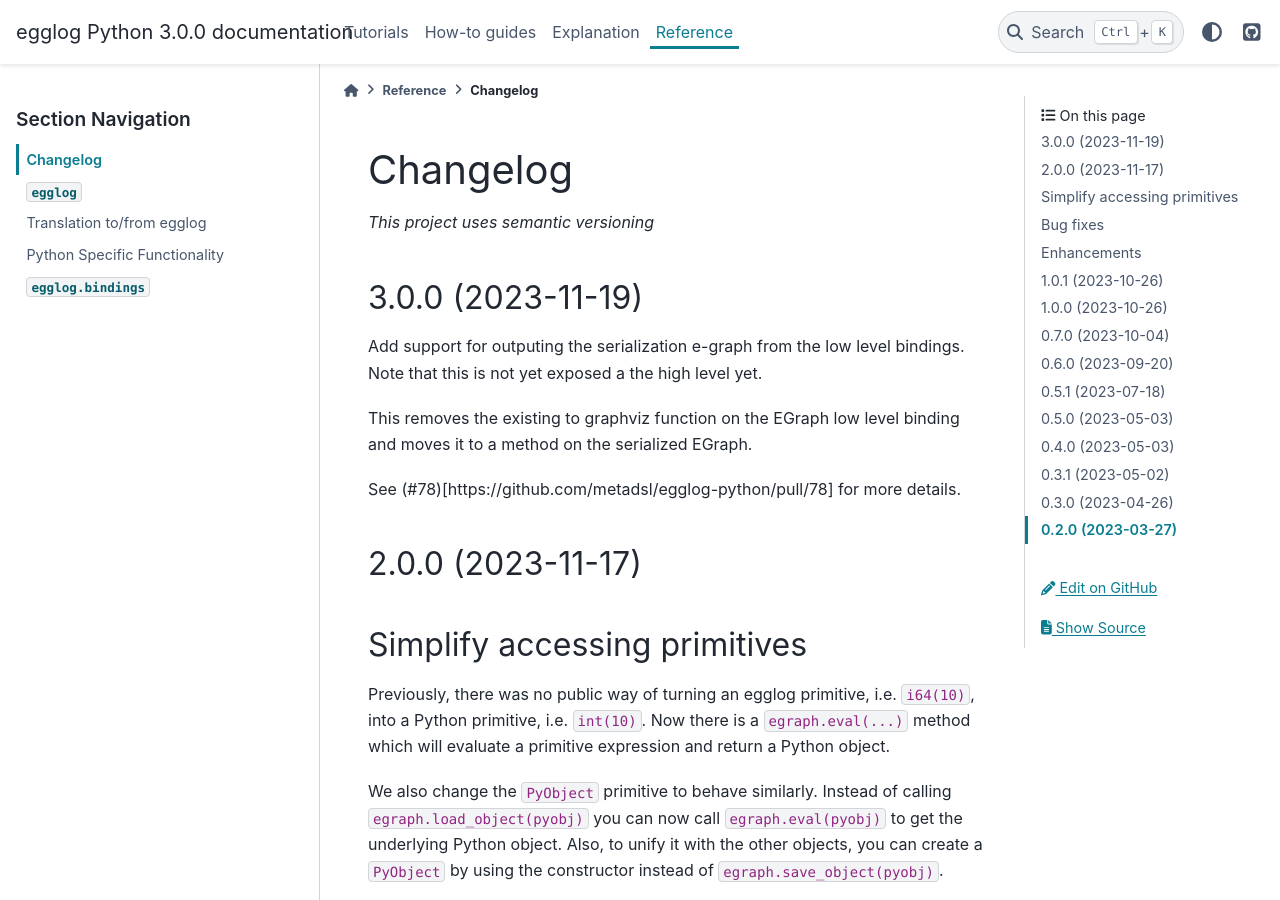
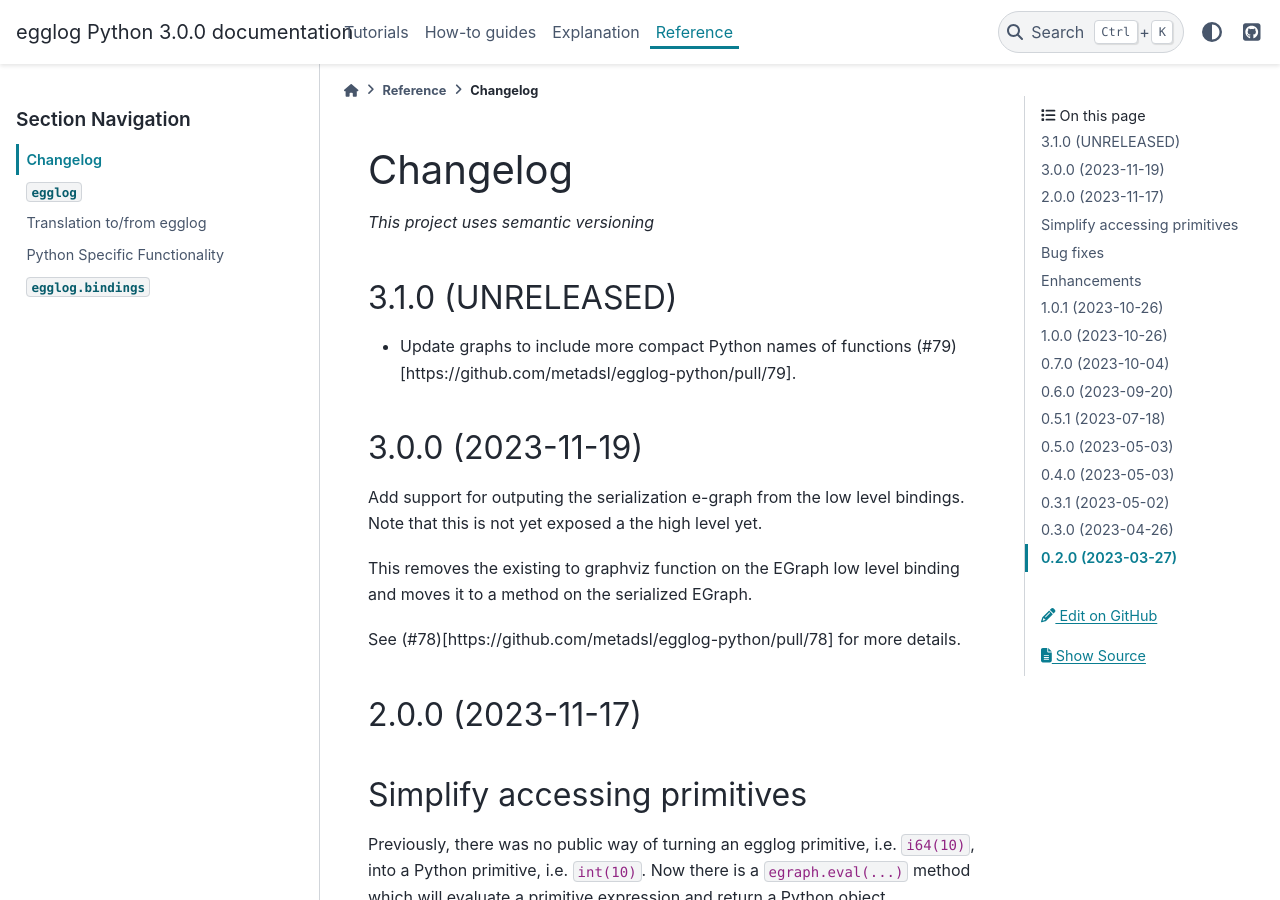
Before and after one commit to egraphs-good/egglog-python, a Sphinx documentation site: the page built from docs/changelog.md, in a window 1280 px wide and 900 px high. Built offline with Sphinx 7.4.7 and the PyData theme 0.15.4, drawn with Linux system fonts in a browser that asks for light colours; pages that are not in the unit, such as notebooks, are missing from menus; the version number is read from the project's files by our own code.

Commit message:
Add changelog entry

```diff
--- a/docs/changelog.md
+++ b/docs/changelog.md
@@ -1,6 +1,10 @@
 # Changelog
 
 _This project uses semantic versioning_
+
+## 3.1.0 (UNRELEASED)
+
+- Update graphs to include more compact Python names of functions (#79)[https://github.com/metadsl/egglog-python/pull/79].
 
 ## 3.0.0 (2023-11-19)
 
```
